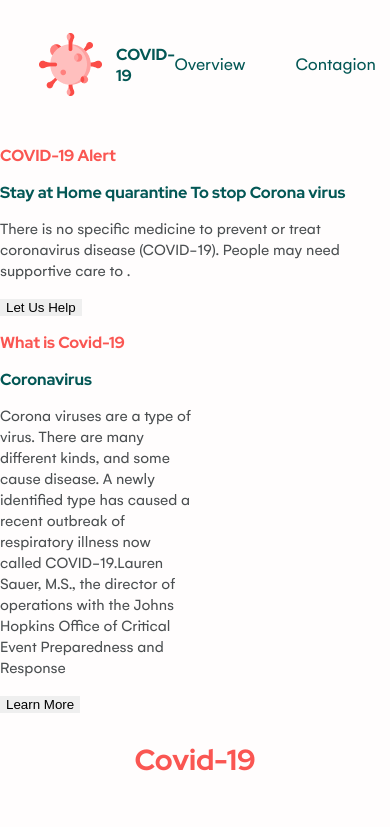
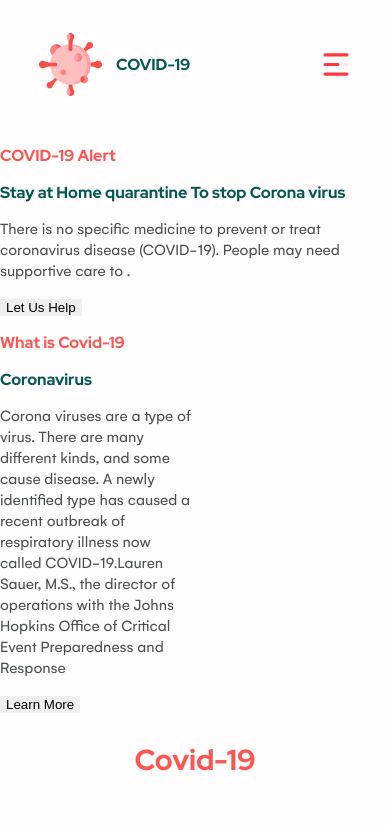
Before and after one commit to YongminK/mockups, a React (Create React App) app in the folder covid-19/: page / in a window 390 px wide. Shown: the top 827 px of the page. Built offline with nearby package versions, Linux system fonts and the light colour scheme.

Commit message:
Mobile menu

```diff
--- a/covid-19/src/components/Navigation.js
+++ b/covid-19/src/components/Navigation.js
@@ -1,23 +1,58 @@
 import React from "react";
 import '../styles/navigation.sass'
+
 export default function Navigation() {
-    return(
+    const [width, setWidth] = React.useState(window.innerWidth);
+    const [isMenuOpen, setMenuOpen] = React.useState(false);
+    React.useEffect(() => {
+        function handleWidth() {
+            setWidth(window.innerWidth);
+        }
+
+        window.addEventListener('resize', handleWidth)
+    })
+    return (
         <div className='navigation top'>
+            <div>
                 <div className='navigation__logo'>
                     <img src={require('../img/virus-icon.png')} alt=""/>
                     <span>COVID-19</span>
                 </div>
+                {width >= 768 ?
                     <nav>
                         <ul>
                             <li><a href="#overview">Overview</a></li>
                             <li><a href="#contagion">Contagion</a></li>
-                    <li><a href="#symptoms">Symptoms</a> </li>
+                            <li><a href="#symptoms">Symptoms</a></li>
                             <li><a href="#prevention">Prevention</a></li>
                         </ul>
                         <button>
                             Contact
                         </button>
                     </nav>
+                    :
+                    <>
+                        <img src={isMenuOpen ? require('../img/close.svg') : require('../img/hamburger.svg')}
+                             onClick={() => setMenuOpen(!isMenuOpen)} className='navigation__menu'/>
+
+                    </>
+                }
+            </div>
+
+            {isMenuOpen && width < 768 ?
+                <nav>
+                    <ul>
+                        <li><a href="#overview">Overview</a></li>
+                        <li><a href="#contagion">Contagion</a></li>
+                        <li><a href="#symptoms">Symptoms</a></li>
+                        <li><a href="#prevention">Prevention</a></li>
+                    </ul>
+                    <button>
+                        Contact
+                    </button>
+                </nav>
+                : <></>
+            }
         </div>
     )
 }
--- a/covid-19/src/styles/main-style.sass
+++ b/covid-19/src/styles/main-style.sass
@@ -24,6 +24,7 @@ body, html, #root
 	background: #FFFDFD
 	margin: 0
 	height: 100%
+	width: 100%
 button
 	border: none
 .title-green
--- a/covid-19/src/styles/navigation.sass
+++ b/covid-19/src/styles/navigation.sass
@@ -1,10 +1,11 @@
 @import "main-style"
 
 .navigation
-	display: flex
-	justify-content: space-between
-	align-items: center
 	padding: 33px 10%
+	& > div
+		display: flex
+		justify-content: space-between
+		align-items: center
 	&__logo
 		display: flex
 		align-items: center
@@ -58,3 +59,20 @@
 			font-family: 'Gelion-Medium'
 			font-size: 18px
 			line-height: 22px
+
+@media screen and (max-width: 768px)
+	.navigation
+		&__menu
+			width: 30px
+			height: 25px
+
+		nav
+			display: block
+			height: 100%
+			margin-top: 50px
+			ul
+				display: block
+				li
+					padding: 15px 0
+			button
+				margin-top: 20px
```
Also changed, not shown: covid-19/src/img/close.svg (added), covid-19/src/img/hamburger.svg (added). Lines whose indentation alone changed are shown as unchanged.
